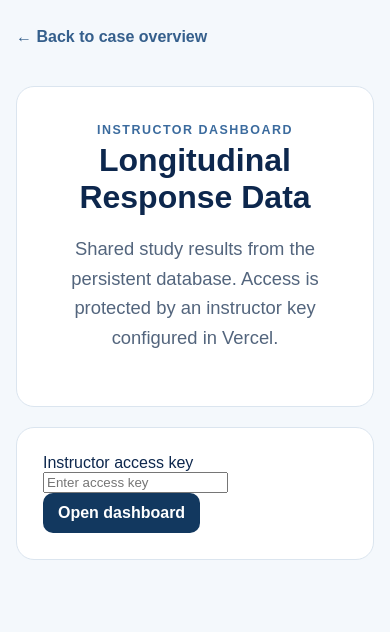
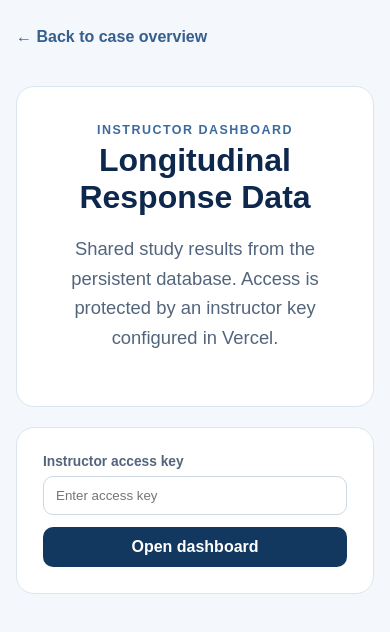
Before and after one commit to Pyn777/lesson-study-case-app, a Next.js app: page /results in a window 390 px wide. Shown: the top 632 px of the page. Built offline with nearby package versions, Linux system fonts and the light colour scheme.

Commit message:
Style protected instructor dashboard

```diff
--- a/app/globals.css
+++ b/app/globals.css
@@ -112,3 +112,18 @@ th { color:var(--muted); font-size:.76rem; text-transform:uppercase; letter-spac
 @media (max-width:900px) {
   .sessionCard, .sessionForm, .statsGrid { grid-template-columns:1fr; }
 }
+
+
+.narrowPanel { max-width:620px; margin-left:auto; margin-right:auto; }
+.accessForm { display:grid; grid-template-columns:1fr auto; gap:12px; align-items:end; }
+.accessForm label { display:flex; flex-direction:column; gap:7px; color:var(--muted); font-size:.86rem; font-weight:700; }
+.accessForm input { padding:11px 12px; border:1px solid #cdd9e5; border-radius:10px; background:#fff; color:var(--ink); }
+.errorText { margin:14px 0 0; padding:12px 14px; border-radius:10px; background:#fff0f0; color:#8c3434; }
+.statsGrid { grid-template-columns:repeat(4,1fr); }
+@media (max-width:900px) {
+  .accessForm { grid-template-columns:1fr; }
+  .statsGrid { grid-template-columns:repeat(2,1fr); }
+}
+@media (max-width:560px) {
+  .statsGrid { grid-template-columns:1fr; }
+}
```
